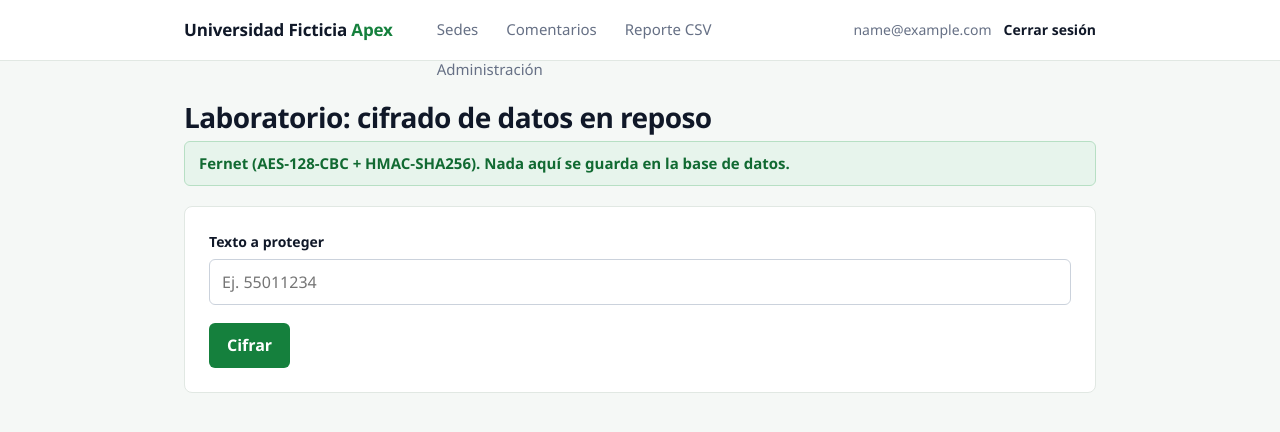
After one commit to BillyLiby/universidad-ficticia-apex, a Flask app: page /lab/crypto in a window 1280 px wide. The commit adds this page. Shown: the top 432 px of the page. Run offline with Flask 3, Linux system fonts and the light colour scheme; the visitor is signed in with stand-in values (Sample User, id 1).

Commit message:
FASE II B: cifrado de datos en reposo (Fernet) y TLS con certificado autofirmado

```diff
--- a/app.py
+++ b/app.py
@@ -10,6 +10,7 @@ from flask import (Flask, render_template, request, redirect, url_for,
                    session, flash, Response)
 from config import SECRET_KEY
 from db import get_db, hash_password, verify_password
+from crypto_utils import encrypt_field, decrypt_field
 import validators as v
 
 app = Flask(__name__)
@@ -130,11 +131,12 @@ def expediente(student_id):
         "SELECT s.*, se.name AS sede, ca.name AS carrera FROM students s "
         "LEFT JOIN sedes se ON s.sede_id = se.id LEFT JOIN carreras ca ON s.carrera_id = ca.id "
         "WHERE s.student_id = ?", (student_id,)).fetchone()
+    phone = decrypt_field(student["phone_encrypted"]) if student else None
     grades = conn.execute(
         "SELECT g.course, g.grade, c.code, c.ciclo FROM grades g LEFT JOIN courses c ON c.name = g.course "
         "WHERE g.student_id = ? ORDER BY c.ciclo, g.course", (student_id,)).fetchall()
     conn.close()
-    return render_template("expediente.html", student=student, grades=grades)
+    return render_template("expediente.html", student=student, grades=grades, phone=phone)
 
 
 @app.route("/comments", methods=["GET", "POST"])
@@ -236,19 +238,21 @@ def admin():
         if request.method == "POST":
             form = request.form.get("form")
             if form == "student":
-                sid, fn, ln, em = (request.form.get(k, "") for k in ("student_id", "first_name", "last_name", "email"))
+                sid, fn, ln, em, phone = (request.form.get(k, "") for k in
+                                          ("student_id", "first_name", "last_name", "email", "phone"))
                 sede_id = v.int_param(request.form.get("sede_id", ""))
                 carrera_id = v.int_param(request.form.get("carrera_id", ""))
                 ciclo = v.valid_ciclo(request.form.get("ciclo", ""))
                 sede_ok = sede_id is not None and conn.execute("SELECT 1 FROM sedes WHERE id = ?", (sede_id,)).fetchone()
                 carrera_ok = carrera_id is not None and conn.execute("SELECT 1 FROM carreras WHERE id = ?", (carrera_id,)).fetchone()
                 if not (v.valid_student_id(sid) and v.valid_name(fn) and v.valid_name(ln) and v.valid_email(em)
-                        and sede_ok and carrera_ok and ciclo):
-                    flash("Datos de estudiante inválidos.", "error")
+                        and v.valid_phone(phone) and sede_ok and carrera_ok and ciclo):
+                    flash("Datos de estudiante inválidos (revisa también el teléfono: 8 dígitos).", "error")
                 else:
                     try:
-                        conn.execute("INSERT INTO students (student_id, first_name, last_name, email, sede_id, carrera_id, ciclo) "
-                                     "VALUES (?,?,?,?,?,?,?)", (sid, fn, ln, em, sede_id, carrera_id, ciclo))
+                        conn.execute("INSERT INTO students (student_id, first_name, last_name, email, phone_encrypted, "
+                                     "sede_id, carrera_id, ciclo) VALUES (?,?,?,?,?,?,?,?)",
+                                     (sid, fn, ln, em, encrypt_field(phone), sede_id, carrera_id, ciclo))
                         conn.commit()
                         flash("Estudiante agregado.")
                     except Exception:
@@ -419,5 +423,38 @@ def lab_password():
     return render_template("lab_password.html", result=result)
 
 
+# =====================================================================
+# LABORATORIO FASE II-B: cifrado de datos en reposo con Fernet (AES-128-CBC
+# + HMAC-SHA256, de la biblioteca 'cryptography'). Nada aquí se guarda en
+# la base de datos; es solo para evidenciar el mecanismo.
+# =====================================================================
+@app.route("/lab/crypto", methods=["GET", "POST"])
+@login_required
+def lab_crypto():
+    result = None
+    if request.method == "POST":
+        texto = request.form.get("texto", "")
+        if texto:
+            token_1 = encrypt_field(texto)
+            token_2 = encrypt_field(texto)  # mismo texto, otra llamada
+            descifrado = decrypt_field(token_1)
+            # Prueba de integridad: se altera un carácter del token cifrado.
+            manipulado = token_1[:-1] + ("A" if token_1[-1] != "A" else "B")
+            resultado_manipulado = decrypt_field(manipulado)
+            result = {
+                "texto": texto, "token_1": token_1, "token_2": token_2,
+                "iguales": token_1 == token_2, "descifrado": descifrado,
+                "manipulado": manipulado, "resultado_manipulado": resultado_manipulado,
+            }
+    return render_template("lab_crypto.html", result=result)
+
+
 if __name__ == "__main__":
-    app.run(debug=False)
+    # Fase II-B: protección en tránsito con TLS. En desarrollo se usa un
+    # certificado autofirmado ('adhoc', vía pyOpenSSL) solo para demostrar
+    # el cifrado del canal; en producción se usaría un certificado emitido
+    # por una autoridad certificadora reconocida (Let's Encrypt u otra).
+    if os.environ.get("APEX_TLS") == "1":
+        app.run(debug=False, ssl_context="adhoc")
+    else:
+        app.run(debug=False)
--- /dev/null
+++ b/check_hash.py
@@ -0,0 +1,3 @@
+import sqlite3
+conn = sqlite3.connect("portal.db")
+print(conn.execute("SELECT student_id, phone_encrypted FROM students WHERE student_id='2026001'").fetchone())
--- /dev/null
+++ b/crypto_utils.py
@@ -0,0 +1,50 @@
+"""Cifrado de campos sensibles en reposo (Fase II-B).
+
+No se implementa ningún algoritmo propio: se usa Fernet, de la biblioteca
+'cryptography', que combina AES-128 en modo CBC para confidencialidad con
+HMAC-SHA256 para integridad/autenticidad (cifrado autenticado). Cada
+mensaje incluye un vector de inicialización aleatorio y una marca de
+tiempo, por lo que cifrar el mismo texto dos veces produce resultados
+distintos.
+
+La clave NUNCA se guarda junto con los datos cifrados ni en el código
+fuente: se lee de la variable de entorno APEX_ENCRYPTION_KEY. Si falta,
+la aplicación falla de forma explícita en vez de usar una clave por
+defecto insegura.
+"""
+import os
+from functools import lru_cache
+
+from cryptography.fernet import Fernet, InvalidToken
+
+ENV_VAR = "APEX_ENCRYPTION_KEY"
+
+
+@lru_cache(maxsize=1)
+def _fernet():
+    key = os.environ.get(ENV_VAR)
+    if not key:
+        raise RuntimeError(
+            f"Falta la variable de entorno {ENV_VAR}. Genera una clave con "
+            "generate_key.py y expórtala antes de iniciar la aplicación "
+            "(ver README)."
+        )
+    return Fernet(key.encode())
+
+
+def encrypt_field(plaintext):
+    """Cifra un texto. Devuelve None si plaintext es None/vacío."""
+    if not plaintext:
+        return None
+    return _fernet().encrypt(plaintext.encode("utf-8")).decode("ascii")
+
+
+def decrypt_field(token):
+    """Descifra un token. Devuelve None si el token falta o fue alterado
+    (integridad violada), en vez de lanzar una excepción hacia la vista."""
+    if not token:
+        return None
+    try:
+        return _fernet().decrypt(token.encode("ascii")).decode("utf-8")
+    except (InvalidToken, ValueError):
+        return None
--- a/requirements.txt
+++ b/requirements.txt
@@ -1,2 +1,4 @@
 flask==3.1.3
 argon2-cffi==23.1.0
+cryptography==43.0.3
+pyOpenSSL==24.3.0
--- a/templates/admin.html
+++ b/templates/admin.html
@@ -8,6 +8,7 @@
   <div class="field"><label for="s_fn">Nombre</label><input id="s_fn" name="first_name"></div>
   <div class="field"><label for="s_ln">Apellido</label><input id="s_ln" name="last_name"></div>
   <div class="field"><label for="s_em">Correo</label><input id="s_em" name="email"></div>
+  <div class="field"><label for="s_ph">Teléfono</label><input id="s_ph" name="phone"><div class="hint">8 dígitos. Se guarda cifrado.</div></div>
   <div class="field"><label for="s_se">Sede</label><select id="s_se" name="sede_id">
     {% for se in sedes %}<option value="{{ se.id }}">{{ se.name }}</option>{% endfor %}</select></div>
   <div class="field"><label for="s_ca">Carrera</label><select id="s_ca" name="carrera_id">
--- a/templates/expediente.html
+++ b/templates/expediente.html
@@ -3,7 +3,8 @@
 <div class="profile">
   <div class="avatar" aria-hidden="true">{{ student.first_name[:1] }}{{ student.last_name[:1] }}</div>
   <div><h1>{{ student.first_name }} {{ student.last_name }}</h1>
-  <p>Identificador {{ student.student_id }} · {{ student.sede or 'Sin sede' }}</p></div>
+  <p>Identificador {{ student.student_id }} · {{ student.sede or 'Sin sede' }}</p>
+  <p class="hint">Teléfono: {{ phone or 'No disponible' }} <span class="muted">(dato cifrado en la base de datos)</span></p></div>
 </div>
 <div class="panel" style="margin-bottom:24px">
   <b>{{ student.carrera or 'Sin carrera' }}</b><br>
--- /dev/null
+++ b/templates/lab_crypto.html
@@ -0,0 +1,24 @@
+{% extends "base.html" %}{% block title %}Laboratorio cifrado{% endblock %}{% block content %}
+<h1>Laboratorio: cifrado de datos en reposo</h1>
+<div class="lab-banner lab-ok">Fernet (AES-128-CBC + HMAC-SHA256). Nada aquí se guarda en la base de datos.</div>
+<form method="post" class="panel">
+  <div class="field"><label for="texto">Texto a proteger</label>
+    <input id="texto" name="texto" value="{{ result.texto if result else '' }}" placeholder="Ej. 55011234"></div>
+  <button>Cifrar</button>
+</form>
+{% if result %}
+<h2>Cifrado (dos llamadas, mismo texto)</h2>
+<div class="panel">
+  <p class="count">Token 1:</p><pre class="sqlbox">{{ result.token_1 }}</pre>
+  <p class="count">Token 2:</p><pre class="sqlbox">{{ result.token_2 }}</pre>
+  <p>{% if not result.iguales %}<span class="badge">Diferentes</span> — cada cifrado usa un vector de inicialización aleatorio nuevo.{% endif %}</p>
+</div>
+<h2>Descifrado</h2>
+<div class="panel"><p>Texto original recuperado: <b>{{ result.descifrado }}</b></p></div>
+<h2>Prueba de integridad (token alterado)</h2>
+<div class="panel">
+  <p class="count">Token con un carácter modificado:</p><pre class="sqlbox">{{ result.manipulado }}</pre>
+  <p>Resultado al intentar descifrarlo: {% if result.resultado_manipulado is none %}<span class="badge" style="background:#FDECEA;color:#7A1A12">Rechazado (HMAC no coincide)</span>{% else %}{{ result.resultado_manipulado }}{% endif %}</p>
+</div>
+{% endif %}
+{% endblock %}
--- a/validators.py
+++ b/validators.py
@@ -61,3 +61,10 @@ def int_param(value):
 def valid_ciclo(value):
     n = int_param(value)
     return n if n is not None and 1 <= n <= 10 else None
+
+
+PHONE_RE = re.compile(r"^[0-9]{8}$")
+
+
+def valid_phone(value):
+    return isinstance(value, str) and bool(PHONE_RE.match(value))
```
Also changed, not shown: db.py (+17 -11 lines), generate_key.py (added, +7 -0 lines), tests/test_app_validation.py (+1 -1 lines), tests/test_crypto.py (added, +80 -0 lines), 2 other files.
